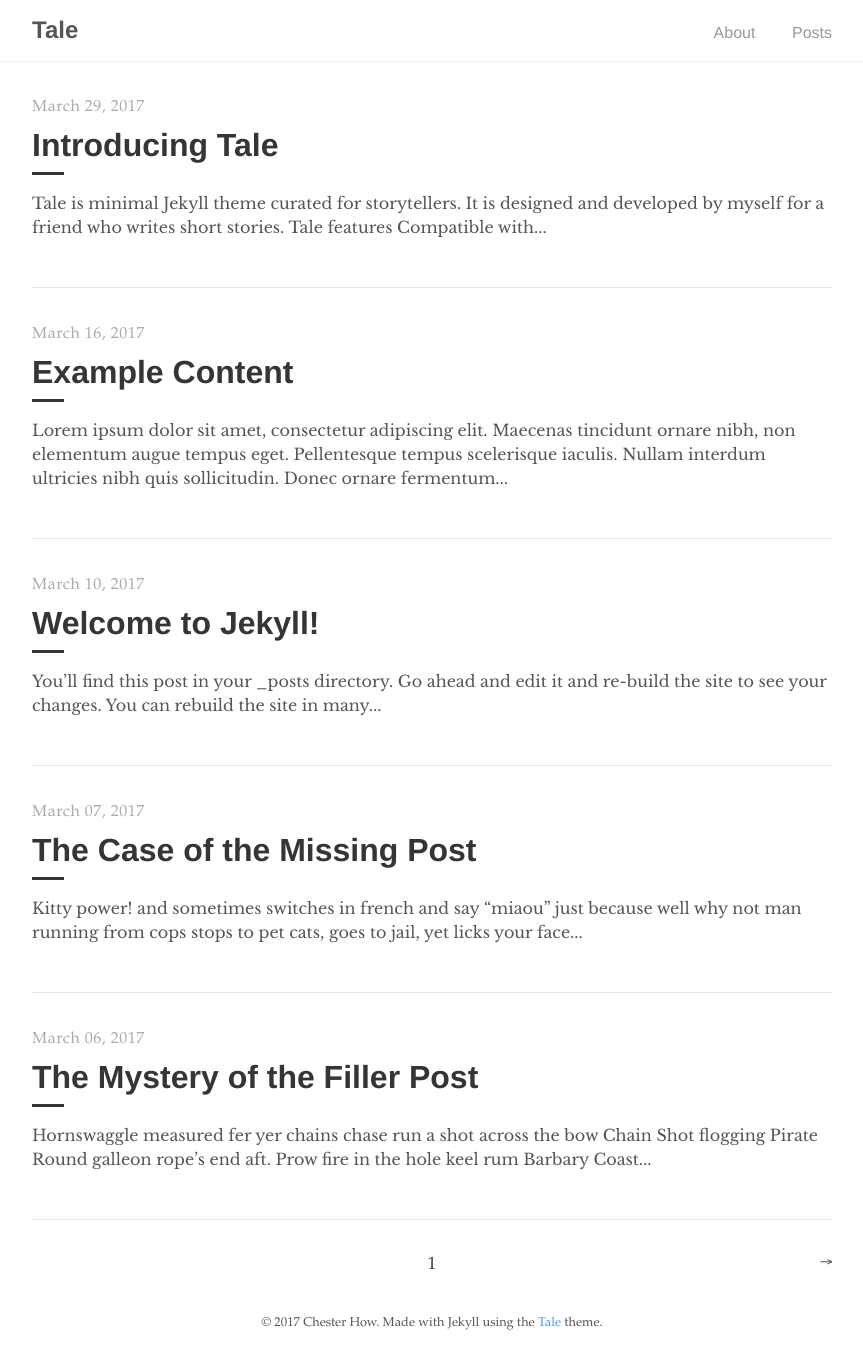
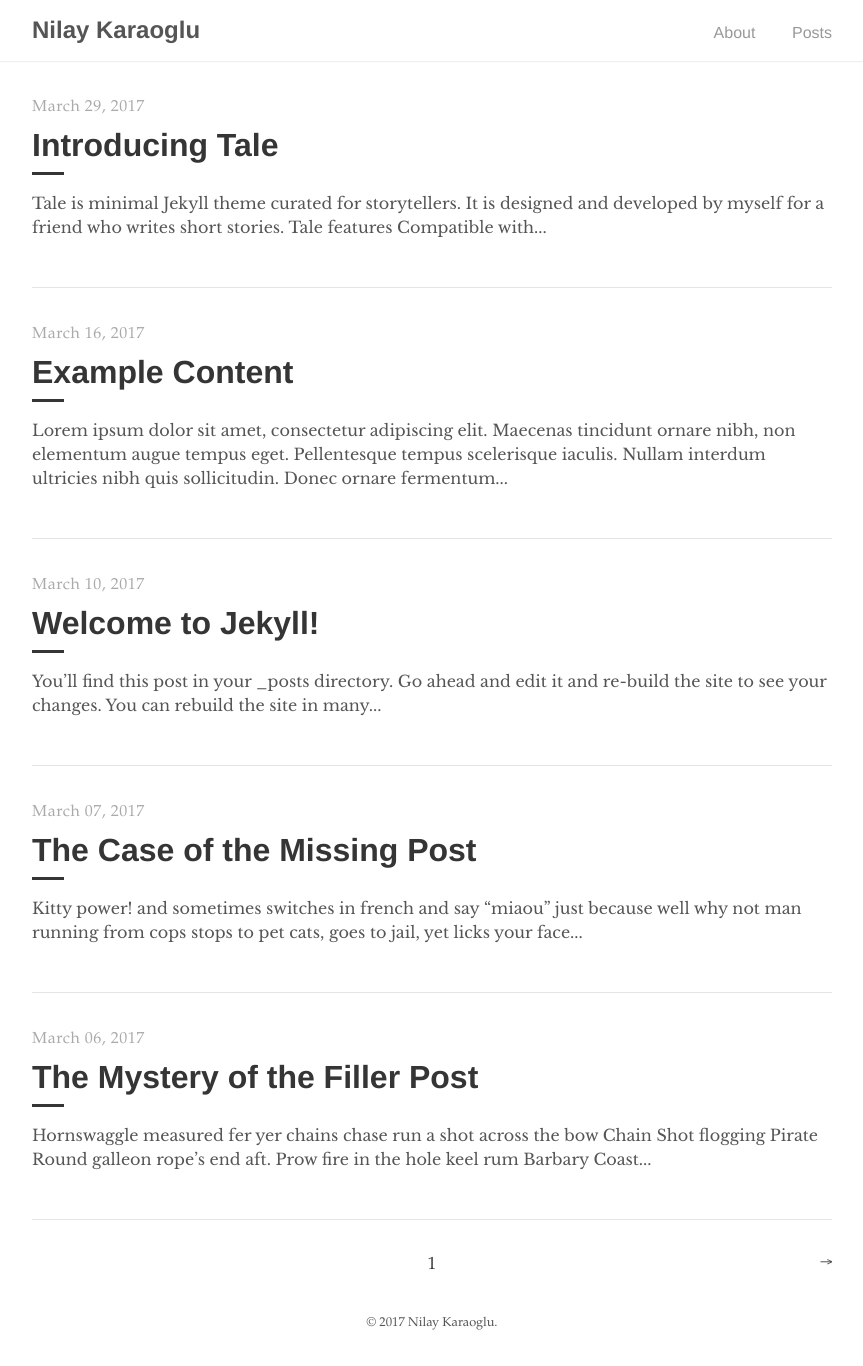
Before and after one commit to eowyn36/eowyn36.github.io, a Jekyll site: the page built from index.html, in a window 1280 px wide. Shown: the whole page, without its empty margins (208-1071 px from the left). Built offline with Jekyll 4.4.1, drawn with Linux system fonts in a browser that asks for light colours; the list of posts is cut into pages by our own code.

Commit message:
updates website configs

```diff
--- a/_config.yml
+++ b/_config.yml
@@ -2,10 +2,10 @@
 permalink:      /:year-:month-:day/:title
 
 # Setup
-title:          Tale
+title:          Nilay Karaoglu
 paginate:       5
 baseurl:        ""
-url:            "https://chesterhow.github.io/tale"
+url:            "https://eowyn36.github.io/"
 
 # Assets
 sass:
@@ -17,14 +17,14 @@
 
 # About
 author:
-  name:         Chester How
-  url:          http://chester.how
-  email:        chesterhow@gmail.com
+  name:         Nilay Karaoglu
+  url:          https://eowyn36.github.io/
+  email:        nilaya@kth.se
 
 # Custom vars
-version:        3.4.1
+version:        1
 github:
-  repo:         https://github.com/chesterhow/tale
+  repo:         https://github.com/eowyn36/eowyn36.github.io
 
 # Gems
 gems:
--- a/_layouts/default.html
+++ b/_layouts/default.html
@@ -22,7 +22,7 @@
 
     <footer>
       <span>
-        &copy; <time datetime="{{ site.time }}">{{ site.time | date: '%Y' }}</time> {{ site.author.name }}. Made with Jekyll using the <a href="https://github.com/chesterhow/tale/">Tale</a> theme.
+        &copy; <time datetime="{{ site.time }}">{{ site.time | date: '%Y' }}</time> {{ site.author.name }}.
       </span>
     </footer>
   </body>
```
